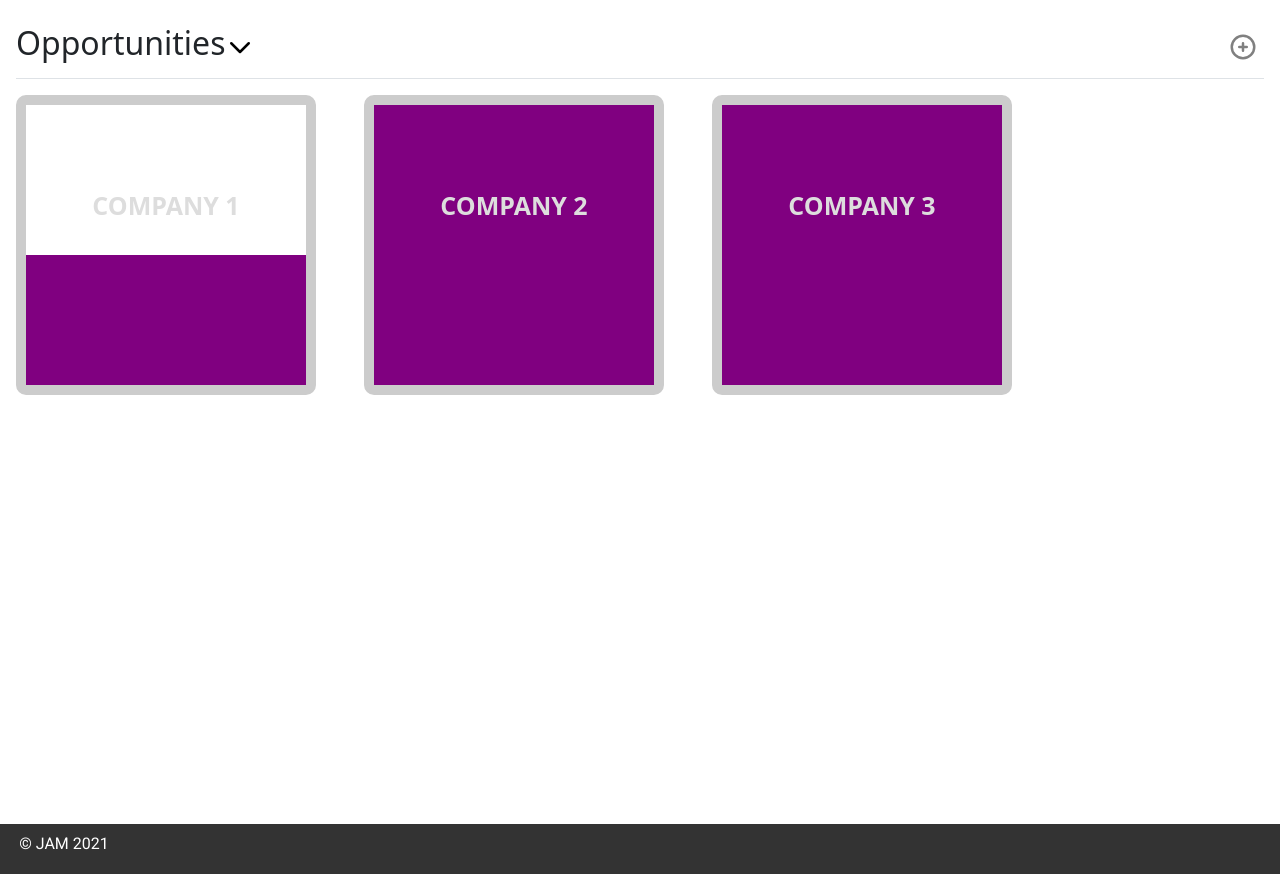
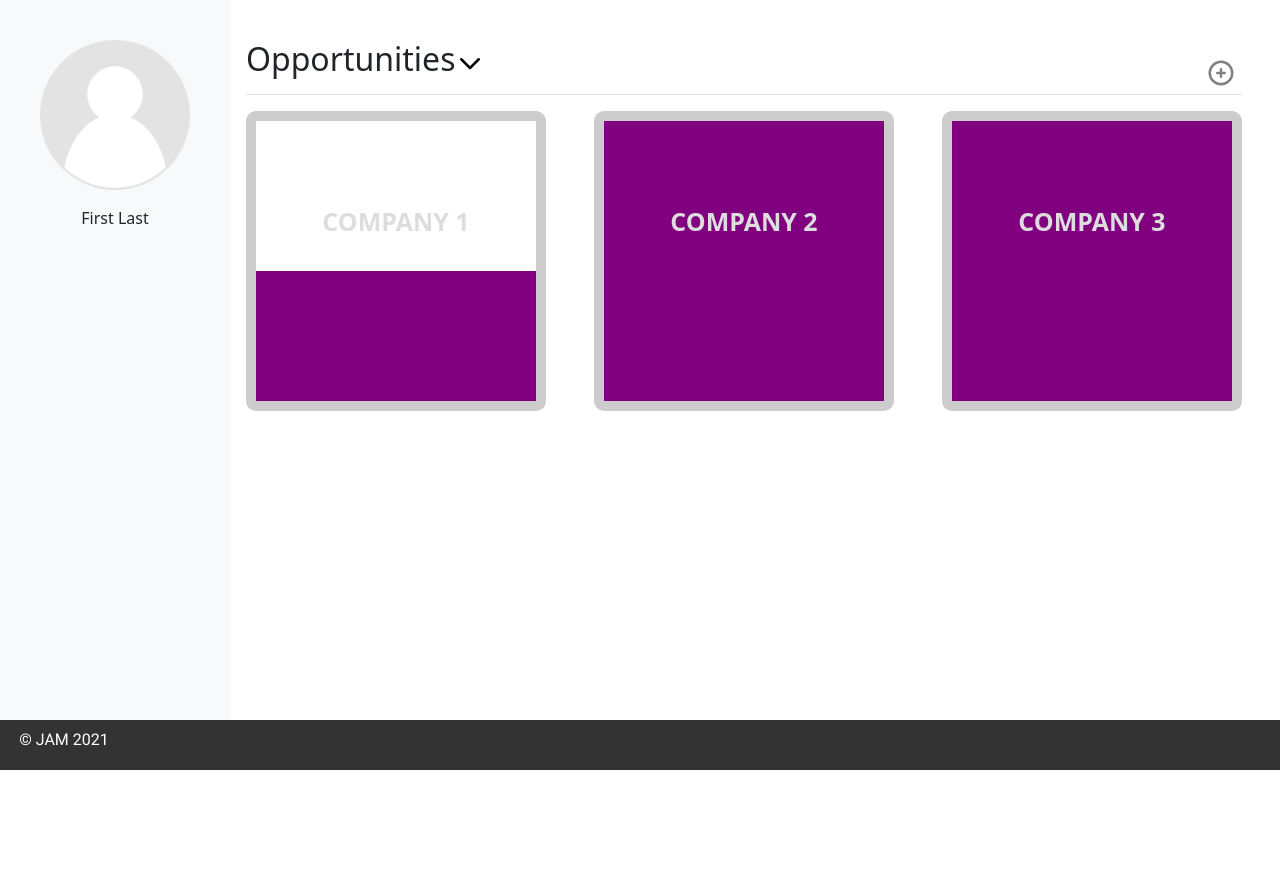
Before and after one commit to JAMForHire/JAM-Final, a PHP site: page /dashboard.html in a window 1280 px wide. Shown: the part 57-931 px from the top of the page. After the commit the page ends 827 px from the top, so only its background shows below. Run offline with PHP 8.4, Linux system fonts and the light colour scheme; some libraries are stand-ins or nearby versions; some web fonts are replaced.

Commit message:
Added Profile Sidebar
Added profile sidebar to the dashboard to make a basic profile view available. Might link to a separate profile page to show and edit any of the information.

```diff
--- a/dashboard.html
+++ b/dashboard.html
@@ -1,20 +1,31 @@
 <!DOCTYPE html>
 <html lang="en">
+
 <head>
   <meta charset="UTF-8">
   <meta http-equiv="X-UA-Compatible" content="IE=edge">
   <meta name="viewport" content="width=device-width, initial-scale=1.0">
   <link rel="stylesheet" href="./styles/style.css">
-  <link href="https://cdn.jsdelivr.net/npm/bootstrap@5.1.1/dist/css/bootstrap.min.css" rel="stylesheet" integrity="sha384-F3w7mX95PdgyTmZZMECAngseQB83DfGTowi0iMjiWaeVhAn4FJkqJByhZMI3AhiU" crossorigin="anonymous">
-  <script src="https://cdn.jsdelivr.net/npm/bootstrap@5.1.3/dist/js/bootstrap.bundle.min.js" integrity="sha384-ka7Sk0Gln4gmtz2MlQnikT1wXgYsOg+OMhuP+IlRH9sENBO0LRn5q+8nbTov4+1p" crossorigin="anonymous"></script>
-  <script src="https://code.jquery.com/jquery-3.2.1.slim.min.js" integrity="sha384-KJ3o2DKtIkvYIK3UENzmM7KCkRr/rE9/Qpg6aAZGJwFDMVNA/GpGFF93hXpG5KkN" crossorigin="anonymous"></script>
-  <script src="https://cdnjs.cloudflare.com/ajax/libs/popper.js/1.12.3/umd/popper.min.js" integrity="sha384-vFJXuSJphROIrBnz7yo7oB41mKfc8JzQZiCq4NCceLEaO4IHwicKwpJf9c9IpFgh" crossorigin="anonymous"></script>
-  <script src="https://maxcdn.bootstrapcdn.com/bootstrap/4.0.0-beta.2/js/bootstrap.min.js" integrity="sha384-alpBpkh1PFOepccYVYDB4do5UnbKysX5WZXm3XxPqe5iKTfUKjNkCk9SaVuEZflJ" crossorigin="anonymous"></script>
+  <link href="https://cdn.jsdelivr.net/npm/bootstrap@5.1.1/dist/css/bootstrap.min.css" rel="stylesheet"
+    integrity="sha384-F3w7mX95PdgyTmZZMECAngseQB83DfGTowi0iMjiWaeVhAn4FJkqJByhZMI3AhiU" crossorigin="anonymous">
+  <script src="https://cdn.jsdelivr.net/npm/bootstrap@5.1.3/dist/js/bootstrap.bundle.min.js"
+    integrity="sha384-ka7Sk0Gln4gmtz2MlQnikT1wXgYsOg+OMhuP+IlRH9sENBO0LRn5q+8nbTov4+1p"
+    crossorigin="anonymous"></script>
+  <script src="https://code.jquery.com/jquery-3.2.1.slim.min.js"
+    integrity="sha384-KJ3o2DKtIkvYIK3UENzmM7KCkRr/rE9/Qpg6aAZGJwFDMVNA/GpGFF93hXpG5KkN"
+    crossorigin="anonymous"></script>
+  <script src="https://cdnjs.cloudflare.com/ajax/libs/popper.js/1.12.3/umd/popper.min.js"
+    integrity="sha384-vFJXuSJphROIrBnz7yo7oB41mKfc8JzQZiCq4NCceLEaO4IHwicKwpJf9c9IpFgh"
+    crossorigin="anonymous"></script>
+  <script src="https://maxcdn.bootstrapcdn.com/bootstrap/4.0.0-beta.2/js/bootstrap.min.js"
+    integrity="sha384-alpBpkh1PFOepccYVYDB4do5UnbKysX5WZXm3XxPqe5iKTfUKjNkCk9SaVuEZflJ"
+    crossorigin="anonymous"></script>
   <script src="https://ajax.googleapis.com/ajax/libs/jquery/3.5.1/jquery.min.js"></script>
   <script src="./scripts/generate_model.js"></script>
   <script src="./scripts/chevron.js"></script>
   <title>JAM Dashboard</title>
 </head>
+
 <body>
   <!-- Modal -->
   <div class="modal fade" id="modal" tabindex="-1" role="dialog" aria-hidden="true">
@@ -62,7 +73,9 @@
               <div class="input-group-append">
                 <label class="input-group-text" for="progress">Progress:</label>
               </div>
-              <select id="progress" class="form-control custom-select text-left border-secondary border border-1 rounded text-secondary" required>
+              <select id="progress"
+                class="form-control custom-select text-left border-secondary border border-1 rounded text-secondary"
+                required>
                 <option selected value="">Choose...</option>
                 <option value="1">Not Started</option>
                 <option value="2">In Progress</option>
@@ -91,13 +104,19 @@
   </nav>
 
   <!-- Main content -->
-  <div class="px-3 h-full">
+  <div class="d-flex h-90">
+    <div class="d-flex flex-column align-items-center flex-shrink-0 p-3 bg-light" style="width: 230px;">
+      <img src="./Resources/assets/profile.png" class="mt-4 mb-3 pfp" />
+      <p>First Last</p>
+    </div>
+    <div class="d-flex flex-column p-3">
     <div class="mt-4 d-flex justify-content-between flex-wrap flex-md-nowrap align-items-center pb-2 mb-3 border-bottom">
       <!-- Opportunities Section -->
       <h1 class="h2">Opportunities</h1>
       <img class="icon" src="#" id="chevron" alt="chevron" />
       <div class="d-flex justify-content-end w-100 h-25">
-        <button type="button" class="bg-transparent border-0" data-toggle="modal" data-target="#modal" onclick="gen_modal('0')">
+        <button type="button" class="bg-transparent border-0" data-toggle="modal" data-target="#modal"
+          onclick="gen_modal('0')">
           <img class="icon" src="./Resources/assets/add.svg" alt="add" />
         </button>
       </div>
@@ -119,10 +138,12 @@
       </div>
     </div>
   </div>
+  </div>
 
   <!-- Footer -->
   <footer>
     <p class="copyright text-white">© JAM 2021</p>
   </footer>
 </body>
+
 </html>
--- a/styles/style.css
+++ b/styles/style.css
@@ -258,6 +258,16 @@ img.chevron {
   height: 100%;
 }
 
+.h-90 {
+  min-height: 90vh;
+  height: 100%;
+}
+
+.pfp {
+  width: 150px;
+  height: 150px;
+}
+
 /* Custom background */
 .bg-jam {
   background-color: #826d9f;
```
Also changed, not shown: Resources/assets/profile.png (added).
